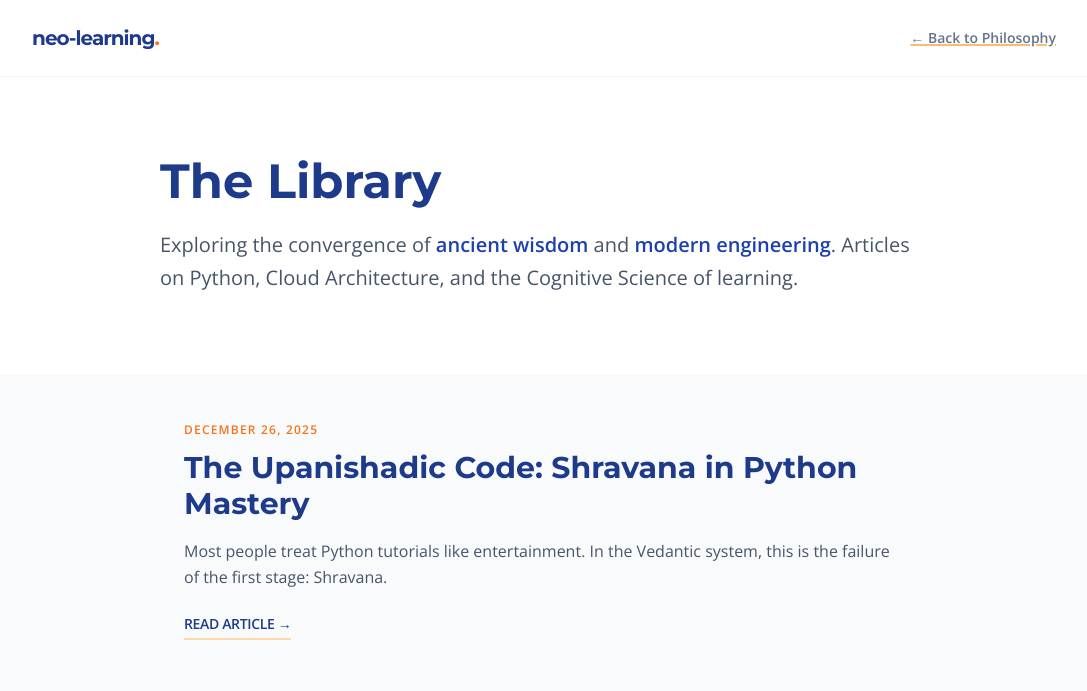
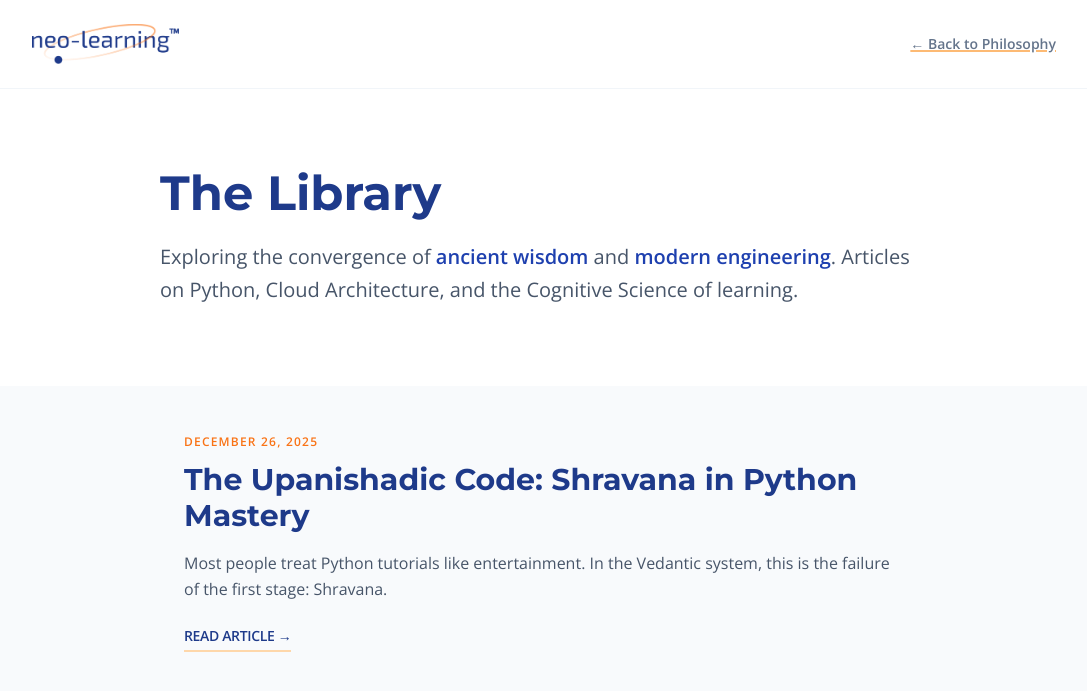
Before and after one commit to neolearningadmin/site, a Jekyll site: the page built from blog.html, in a window 1280 px wide. Shown: the top 691 px of the page, without its empty margins (96-1183 px from the left). Built offline with Jekyll 4.4.1, drawn with Linux system fonts in a browser that asks for light colours; nearby versions of some CDN libraries.

Commit message:
fixes logos

```diff
--- a/_layouts/post.html
+++ b/_layouts/post.html
@@ -13,7 +13,7 @@
     </style>
 </head>
 <body class="bg-white">
-    <nav class="p-6 max-w-4xl mx-auto"><a href="/" class="text-primary font-bold">← Back to Philosophy</a></nav>
+    <nav class="p-6 max-w-4xl mx-auto"><a href="/blog/" class="text-primary font-bold">← Back to Library</a></nav>
     <article class="max-w-3xl mx-auto px-6 py-20 prose">
         <h1 class="text-4xl mb-4">{{ page.title }}</h1>
         <p class="text-sm text-slate-400 mb-10 underline decoration-secondary decoration-2">Published on {{ page.date | date: "%b %d, %Y" }}</p>
--- a/blog.html
+++ b/blog.html
@@ -17,7 +17,9 @@
 
     <nav class="p-6 bg-white border-b border-slate-100">
         <div class="max-w-5xl mx-auto flex justify-between items-center">
-            <a href="/" class="font-heading text-xl text-blue-900 tracking-tighter">neo-learning<span class="text-orange-500">.</span></a>
+            <a href="/" class="flex items-center gap-2">
+            <img src="/logo.png" alt="Neo-Learning Logo" class="h-10 w-auto">
+            </a>
             <a href="/" class="text-sm font-semibold text-slate-500 hover:text-blue-900 transition underline decoration-orange-300 decoration-2">← Back to Philosophy</a>
         </div>
     </nav>
```
